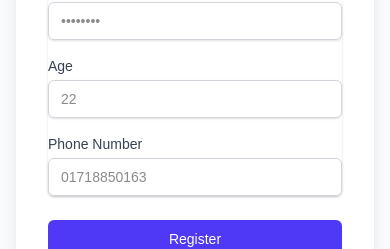
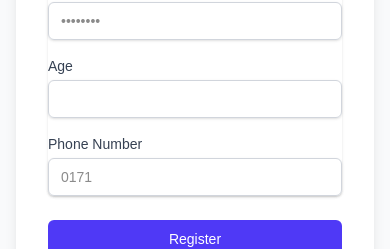
Before and after one commit to Toriqul2023/flight_frontend, a Next.js app: page /register in a window 390 px wide. Shown: the part 430-679 px from the top of the page. Built offline with nearby package versions, Linux system fonts and the light colour scheme.

Commit message:
Update input placeholders for age and phone fields

```diff
--- a/src/app/(page)/register/page.jsx
+++ b/src/app/(page)/register/page.jsx
@@ -109,7 +109,7 @@ const router=useRouter()
                 type="number"
                 {...register("age", {  required: "Age is required" })}
                 className="mt-1 block w-full px-3 py-2 border border-gray-300 rounded-md shadow-sm focus:outline-none focus:ring-indigo-500 focus:border-indigo-500 text-sm"
-                placeholder="22"
+                placeholder=""
               />
               {errors.age && <p className="mt-1 text-xs text-red-600">{errors.age.message}</p>}
             </div>
@@ -119,7 +119,7 @@ const router=useRouter()
                 type="text"
                 {...register("phone", {  required: "Phone number is required" })}
                 className="mt-1 block w-full px-3 py-2 border border-gray-300 rounded-md shadow-sm focus:outline-none focus:ring-indigo-500 focus:border-indigo-500 text-sm"
-                placeholder="01718850163"
+                placeholder="0171"
               />
               {errors.phone && <p className="mt-1 text-xs text-red-600">{errors.phone.message}</p>}
             </div>
```
